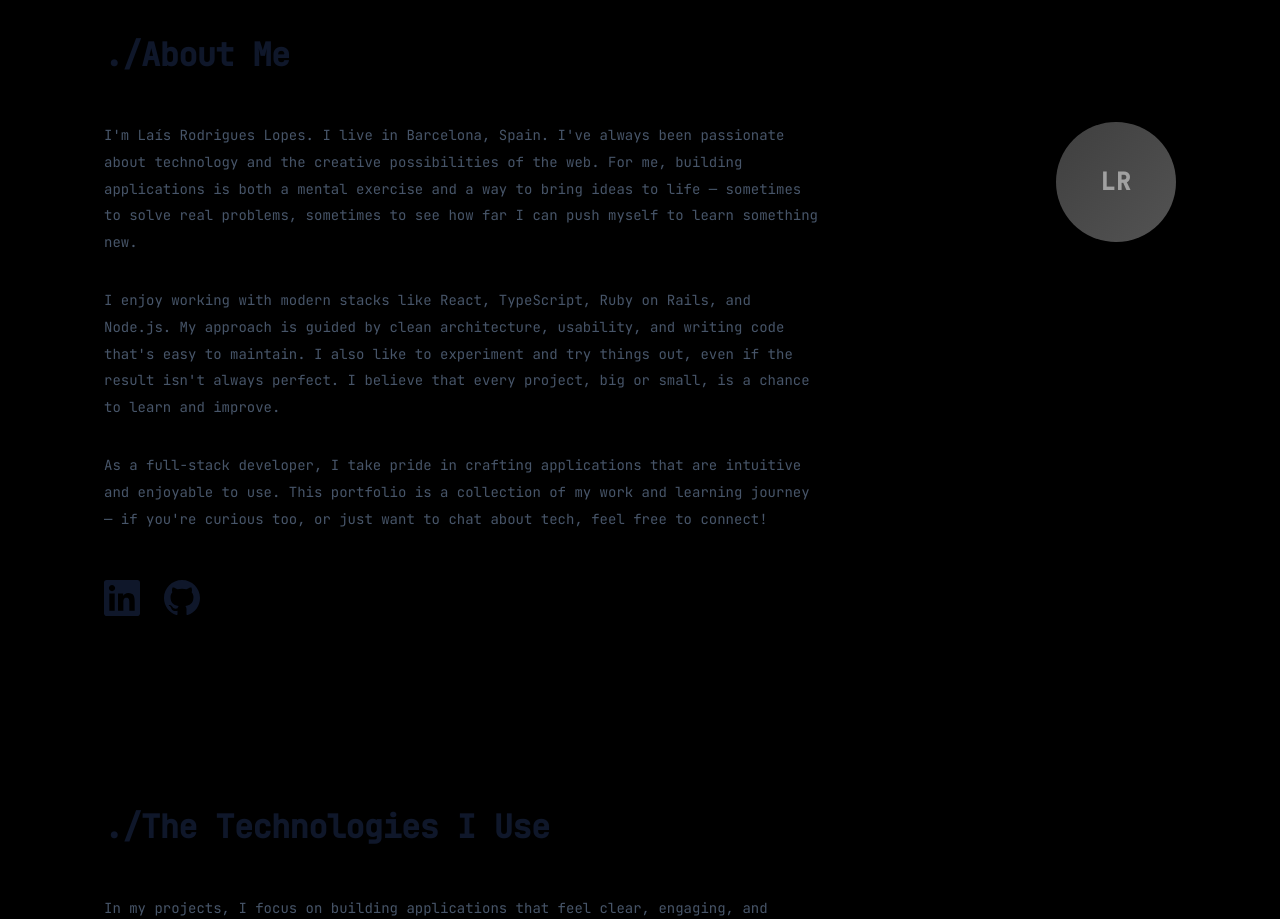
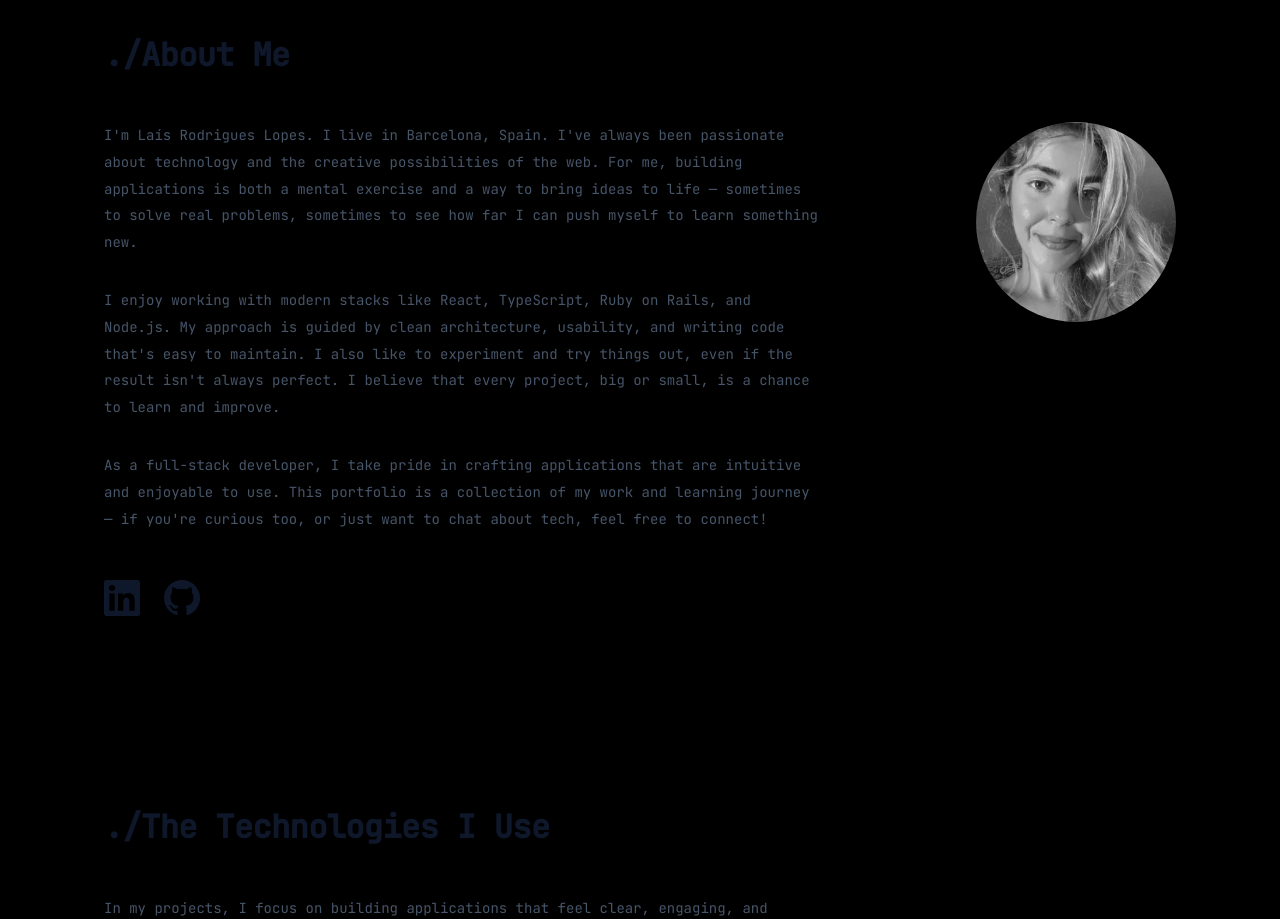
Before and after one commit to laisrod/portifolio-react, a React (Vite) app: page / in a window 1280 px wide. Shown: the part 860-1779 px from the top of the page. Built offline with nearby package versions, Linux system fonts and the light colour scheme.

Commit message:
feat: add profile photo to About section (200px, grayscale hover)
- Import portifolioeu.jpg in About section only
- Circular avatar 200x200 with object-fit cover
- Grayscale filter with color reveal on hover
- Hero keeps original LR placeholder

```diff
--- a/src/components/sections/About.tsx
+++ b/src/components/sections/About.tsx
@@ -1,4 +1,5 @@
 import SectionWrapper from '../layout/SectionWrapper'
+import avatarImg from '../../assets/images/portifolioeu.jpg'
 
 function About() {
   return (
@@ -60,9 +61,14 @@ function About() {
         </div>
 
         <div className="about__right">
-          <div className="about__avatar">
-            <span className="about__avatar-text" aria-hidden="true">LR</span>
-          </div>
+          <img
+            src={avatarImg}
+            alt="Laís Rodrigues Lopes"
+            className="about__avatar"
+            loading="lazy"
+            width="200"
+            height="200"
+          />
         </div>
       </div>
     </SectionWrapper>
--- a/src/styles/components/About.css
+++ b/src/styles/components/About.css
@@ -36,24 +36,17 @@
 
 /* Circular avatar */
 .about__avatar {
-  width: 120px;
-  height: 120px;
+  width: 200px;
+  height: 200px;
   border-radius: 50%;
-  background: linear-gradient(135deg, #334155, #475569);
-  display: flex;
-  align-items: center;
-  justify-content: center;
+  object-fit: cover;
   filter: grayscale(100%);
-  overflow: hidden;
   flex-shrink: 0;
+  transition: filter var(--transition-base);
 }
 
-.about__avatar-text {
-  font-family: var(--font-mono);
-  font-size: var(--font-size-2xl);
-  font-weight: 700;
-  color: #94a3b8;
-  letter-spacing: 0.05em;
+.about__avatar:hover {
+  filter: grayscale(0%);
 }
 
 /* Content — text area */
@@ -106,7 +99,7 @@
   }
 
   .about__avatar {
-    width: 100px;
-    height: 100px;
+    width: 160px;
+    height: 160px;
   }
 }
```
Also changed, not shown: src/assets/images/portifolioeu.jpg (added).
